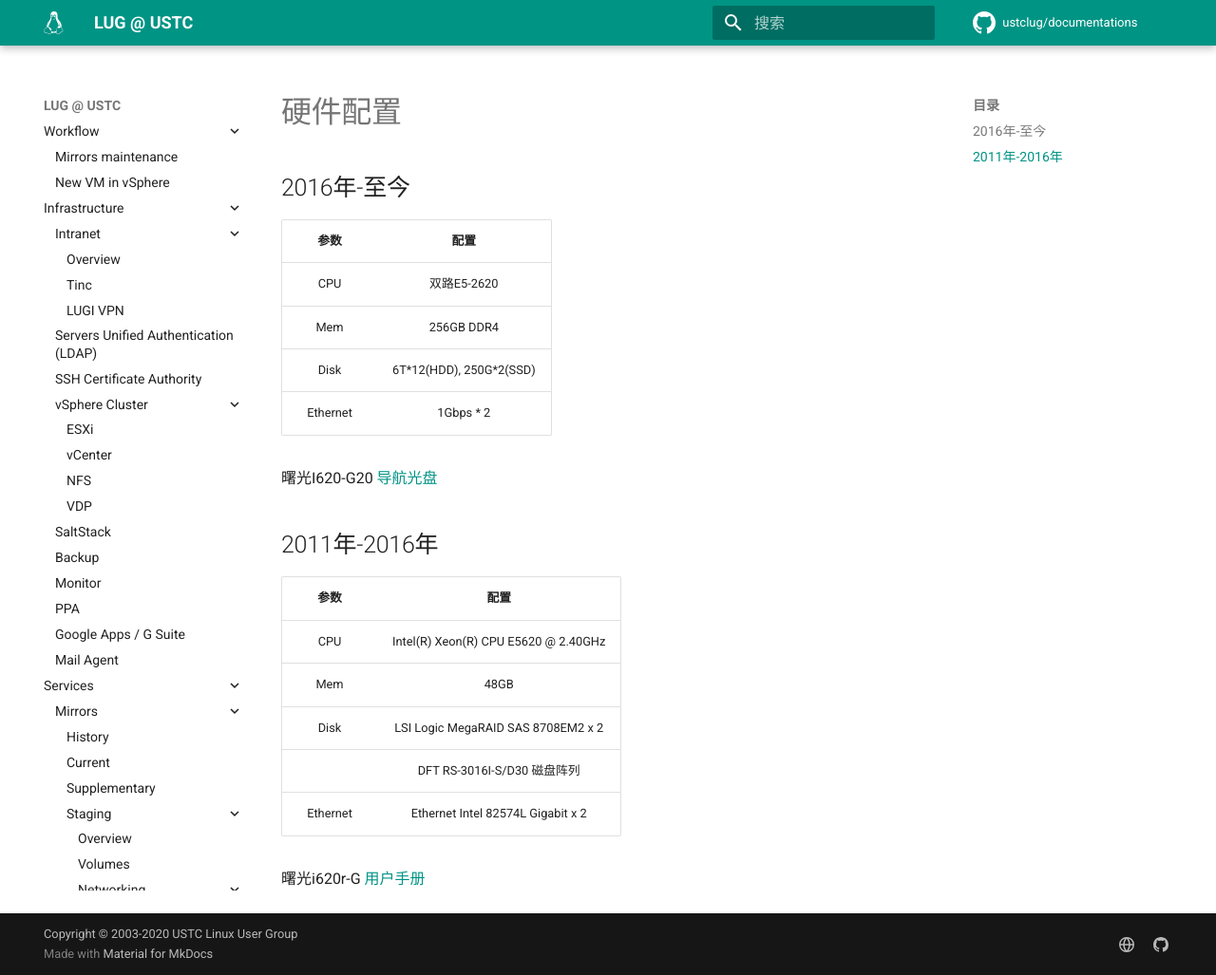
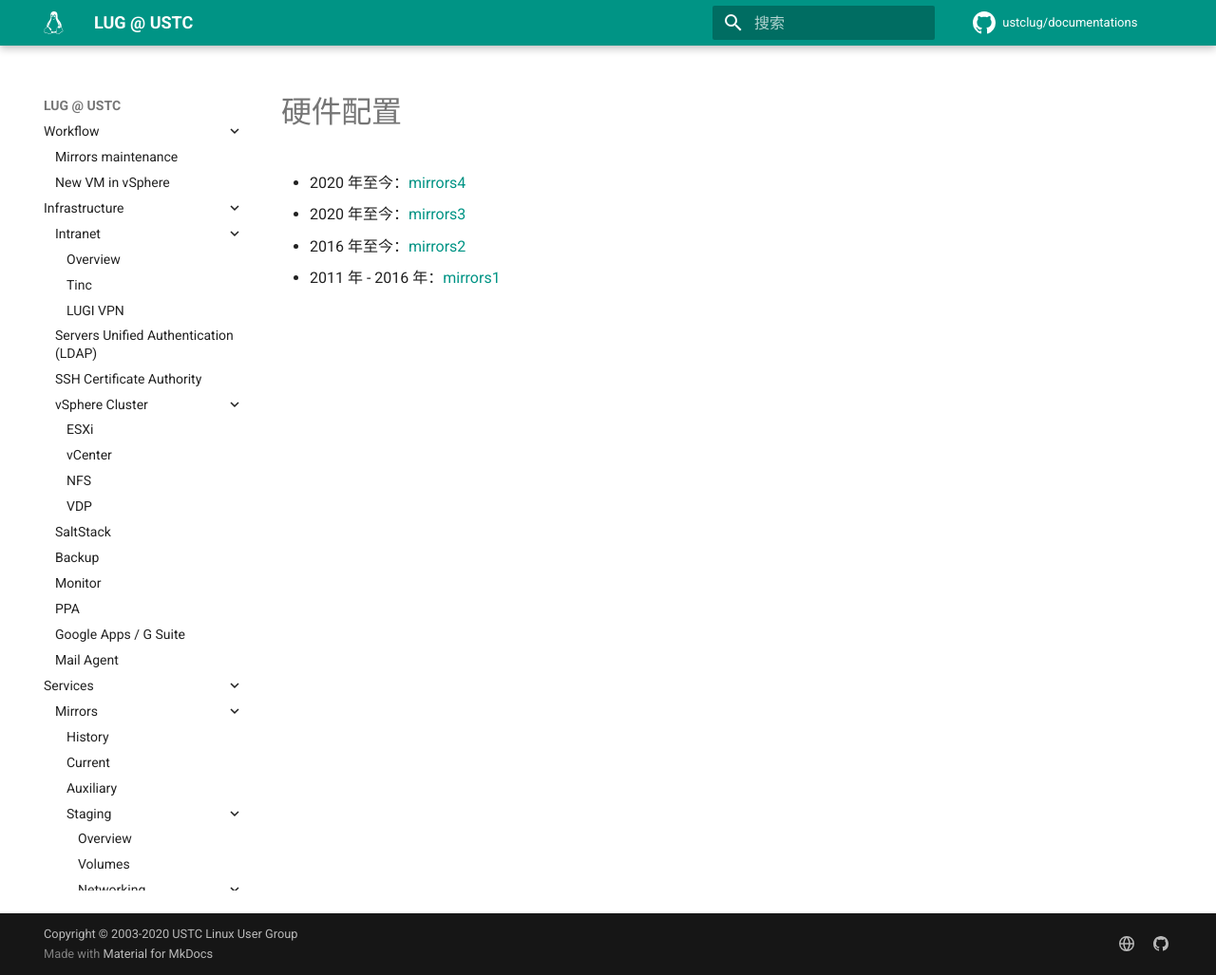
Before and after one commit to ustclug/documentations, an MkDocs documentation site: the page built from docs/services/mirrors/hardware.md, in a window 1280 px wide and 1027 px high. Shown: the whole window at 95% size. Built offline with MkDocs 1.6.1 and Material for MkDocs 9.7.7, drawn with Linux system fonts in a browser that asks for light colours; comment, search, counter and statistics services are not loaded.

Commit message:
populate a little on m2 and m3

```diff
--- a/docs/services/mirrors/hardware.md
+++ b/docs/services/mirrors/hardware.md
@@ -1,24 +1,6 @@
 # 硬件配置
 
-## 2016年-至今
-
-|    参数    |            配置             |
-| :------: | :-----------------------: |
-|   CPU    |         双路E5-2620         |
-|   Mem    |        256GB DDR4         |
-|   Disk   | 6T\*12(HDD), 250G\*2(SSD) |
-| Ethernet |        1Gbps \* 2         |
-
-曙光I620-G20 [导航光盘](ftp://ftp.ustclug.org/ebook/sugon-I620-G20.iso)
-
-## 2011年-2016年
-
-|    参数    |                  配置                  |
-| :------: | :----------------------------------: |
-|   CPU    | Intel(R) Xeon(R) CPU E5620 @ 2.40GHz |
-|   Mem    |                 48GB                 |
-|   Disk   |  LSI Logic MegaRAID SAS 8708EM2 x 2  |
-|          |       DFT RS-3016I-S/D30 磁盘阵列        |
-| Ethernet |  Ethernet	Intel 82574L Gigabit x 2   |
-
-曙光i620r-G [用户手册](https://ftp.ustclug.org/misc/Dawning-I620r-G.pdf)
+- 2020 年至今：[mirrors4](4/index.md)
+- 2020 年至今：[mirrors3](3/index.md)
+- 2016 年至今：[mirrors2](2/index.md)
+- 2011 年 - 2016 年：[mirrors1](1/index.md)
--- a/mkdocs.yml
+++ b/mkdocs.yml
@@ -69,7 +69,7 @@
     - Mirrors:
       - History: 'services/mirrors/index.md'
       - Current: 'services/mirrors/2/index.md'
-      - Supplementary: 'services/mirrors/3/index.md'
+      - Auxiliary: 'services/mirrors/3/index.md'
       - Staging:
         - Overview: services/mirrors/4/index.md
         - Volumes: services/mirrors/4/volumes.md
```
Also changed, not shown: docs/services/mirrors/2/index.md (+11 -0 lines), docs/services/mirrors/3/index.md (+24 -0 lines), docs/services/mirrors/4/index.md (+1 -1 lines).
